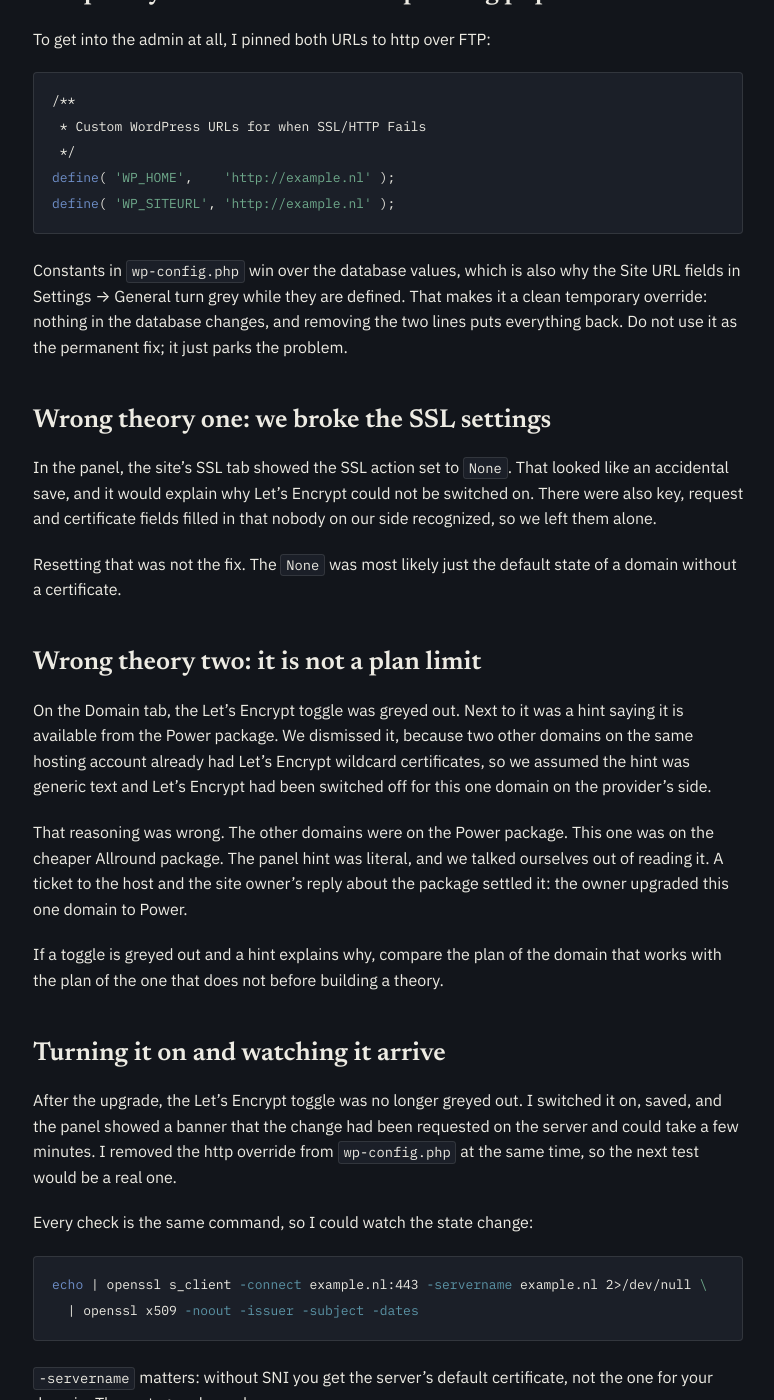
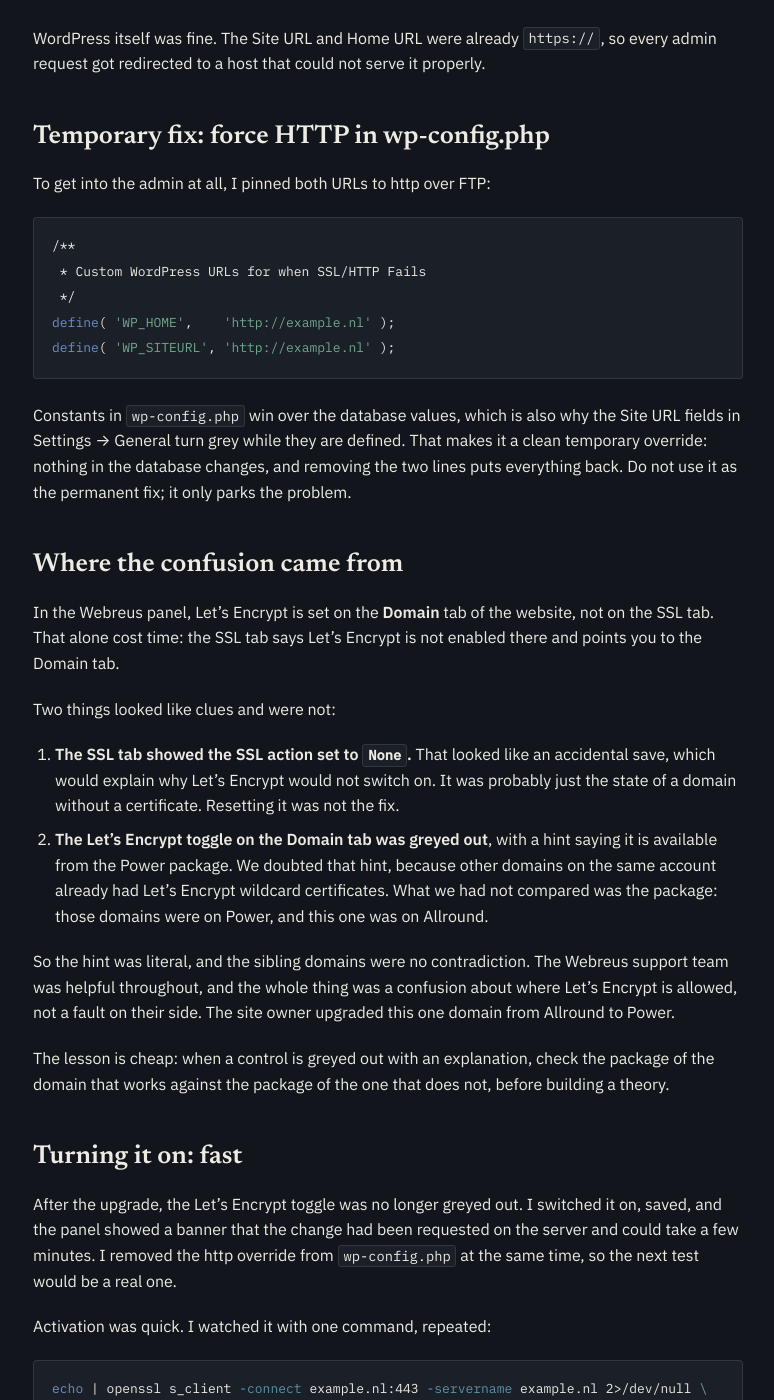
Before and after one commit to wpvillain/wpvillain.github.io, a Jekyll site: the page built from _posts/2026-11-11-shared-hosting-lets-encrypt-greyed-out-wp-config-http-override-openssl-check.markdown, in a window 1280 px wide and 1400 px high, scrolled down 814 px. Shown: the whole window, without its empty margins (95-869 px from the left). Built offline with Jekyll 4.4.1, drawn with Linux system fonts in a browser that asks for light colours; some of the changed text lies outside the part shown.

Commit message:
Rewrite Let's Encrypt post for Webreus users

````diff
--- a/_posts/2026-11-11-shared-hosting-lets-encrypt-greyed-out-wp-config-http-override-openssl-check.markdown
+++ b/_posts/2026-11-11-shared-hosting-lets-encrypt-greyed-out-wp-config-http-override-openssl-check.markdown
@@ -1,20 +1,22 @@
 ---
 layout: post
-title: "Let's Encrypt Greyed Out on Shared Hosting: A wp-config.php HTTP Override and an openssl Check"
+title: "Webreus Let's Encrypt Greyed Out? It Is a Power Package Feature (Plus a wp-config.php HTTP Override and an openssl Check)"
 date: 2026-11-11 11:00:00 +0700
 categories: wordpress hosting devops
-tags: [wordpress, ssl, letsencrypt, shared-hosting, wp-config, openssl, troubleshooting]
+tags: [wordpress, ssl, letsencrypt, webreus, shared-hosting, wp-config, openssl, troubleshooting]
 case_category: devops
 case_status: documented
 ---
 
-A fresh WordPress install on a shared host, set to https, and `/wp-admin/` returned the host's default 404 page. Not a WordPress error, not a certificate warning, just the wrong site. It took a day, two wrong theories and a package upgrade to get a valid certificate, and one `openssl` one-liner told us exactly where we stood at every step.
+A fresh WordPress install on shared hosting at Webreus.nl, the Dutch hoster, set to https, and `/wp-admin/` returned the server's default 404 page. Not a WordPress error, not a certificate warning, just the wrong site. The Let's Encrypt toggle in the panel was greyed out. It took a day of confusion over where Let's Encrypt is allowed before the answer turned out to be simple: it is part of the **Power** package, and this domain was on **Allround**. Once that was changed, the certificate arrived fast.
+
+If you run a site on Webreus.nl and the toggle will not switch on, this may save you the same detour. Domain details are anonymized below.
 
 ## Symptom: wp-admin hits the server's default page
 
-The domain had no certificate of its own yet. The panel's SSL option was on, but nothing had been issued, so the https request for the domain fell through to the server's default vhost. That is why it looked like a 404 and not a certificate error in the first place: the shared server answered with the default site.
+The domain had no certificate of its own yet. SSL was on in the panel, but nothing had been issued, so the https request for the domain fell through to the server's default vhost. That is why it looked like a 404 and not a certificate error: the shared server answered with a site that was not ours.
 
-WordPress itself was fine. The Site URL and Home URL were already `https://`, so every admin request got redirected to a host that could not serve it.
+WordPress itself was fine. The Site URL and Home URL were already `https://`, so every admin request got redirected to a host that could not serve it properly.
 
 ## Temporary fix: force HTTP in wp-config.php
 
@@ -28,27 +30,26 @@
 define( 'WP_SITEURL', 'http://example.nl' );
 ```
 
-Constants in `wp-config.php` win over the database values, which is also why the Site URL fields in Settings → General turn grey while they are defined. That makes it a clean temporary override: nothing in the database changes, and removing the two lines puts everything back. Do not use it as the permanent fix; it just parks the problem.
+Constants in `wp-config.php` win over the database values, which is also why the Site URL fields in Settings → General turn grey while they are defined. That makes it a clean temporary override: nothing in the database changes, and removing the two lines puts everything back. Do not use it as the permanent fix; it only parks the problem.
 
-## Wrong theory one: we broke the SSL settings
+## Where the confusion came from
 
-In the panel, the site's SSL tab showed the SSL action set to `None`. That looked like an accidental save, and it would explain why Let's Encrypt could not be switched on. There were also key, request and certificate fields filled in that nobody on our side recognized, so we left them alone.
+In the Webreus panel, Let's Encrypt is set on the **Domain** tab of the website, not on the SSL tab. That alone cost time: the SSL tab says Let's Encrypt is not enabled there and points you to the Domain tab.
 
-Resetting that was not the fix. The `None` was most likely just the default state of a domain without a certificate.
+Two things looked like clues and were not:
 
-## Wrong theory two: it is not a plan limit
+1. **The SSL tab showed the SSL action set to `None`.** That looked like an accidental save, which would explain why Let's Encrypt would not switch on. It was probably just the state of a domain without a certificate. Resetting it was not the fix.
+2. **The Let's Encrypt toggle on the Domain tab was greyed out**, with a hint saying it is available from the Power package. We doubted that hint, because other domains on the same account already had Let's Encrypt wildcard certificates. What we had not compared was the package: those domains were on Power, and this one was on Allround.
 
-On the Domain tab, the Let's Encrypt toggle was greyed out. Next to it was a hint saying it is available from the Power package. We dismissed it, because two other domains on the same hosting account already had Let's Encrypt wildcard certificates, so we assumed the hint was generic text and Let's Encrypt had been switched off for this one domain on the provider's side.
+So the hint was literal, and the sibling domains were no contradiction. The Webreus support team was helpful throughout, and the whole thing was a confusion about where Let's Encrypt is allowed, not a fault on their side. The site owner upgraded this one domain from Allround to Power.
 
-That reasoning was wrong. The other domains were on the Power package. This one was on the cheaper Allround package. The panel hint was literal, and we talked ourselves out of reading it. A ticket to the host and the site owner's reply about the package settled it: the owner upgraded this one domain to Power.
+The lesson is cheap: when a control is greyed out with an explanation, check the package of the domain that works against the package of the one that does not, before building a theory.
 
-If a toggle is greyed out and a hint explains why, compare the plan of the domain that works with the plan of the one that does not before building a theory.
-
-## Turning it on and watching it arrive
+## Turning it on: fast
 
 After the upgrade, the Let's Encrypt toggle was no longer greyed out. I switched it on, saved, and the panel showed a banner that the change had been requested on the server and could take a few minutes. I removed the http override from `wp-config.php` at the same time, so the next test would be a real one.
 
-Every check is the same command, so I could watch the state change:
+Activation was quick. I watched it with one command, repeated:
 
 ```bash
 echo | openssl s_client -connect example.nl:443 -servername example.nl 2>/dev/null \
@@ -57,11 +58,11 @@
 
 `-servername` matters: without SNI you get the server's default certificate, not the one for your domain. Three stages showed up:
 
-1. **The shared host certificate.** Issuer a commercial CA, subject the hosting company's own domain. No certificate for our domain yet. `curl -I https://example.nl/` failed with "no alternative certificate subject name matches".
+1. **The shared host certificate.** Subject the hosting company's own domain. No certificate for our domain yet, and `curl -I https://example.nl/` failed with "no alternative certificate subject name matches".
 2. **A connection reset.** `curl` returned "Recv failure: Connection reset by peer" and `openssl` printed "Could not find or decode certificate". This was the server reloading the vhost while it applied the change. It looks alarming, but it was progress.
 3. **The Let's Encrypt certificate.** Issuer Let's Encrypt, subject `*.example.nl` with `example.nl` in the alternative names, valid for 90 days.
 
-From saving the toggle to a certificate that verified took roughly ten to fifteen minutes. The reset stage was a few minutes of that.
+The whole sequence took a matter of minutes after saving, not hours. Do not panic at stage 2.
 
 ## Verify the way a browser would, without -k
 
@@ -79,17 +80,20 @@
 
 ## Clean up the override
 
-As soon as https worked, the override had no job left. In `wp-config.php` I commented the two `define()` lines out (deleting them is just as good), confirmed Settings → General showed `https://` for both URLs, and loaded the admin over https. The `/wp-admin/` request now redirected to https and landed on a working login page.
+As soon as https worked, the override had no job left. In `wp-config.php` I commented the two `define()` lines out (deleting them is just as good), confirmed Settings → General showed `https://` for both URLs, and loaded the admin over https.
 
 Final checklist:
 
 - `openssl s_client` shows a Let's Encrypt issuer and your domain in the subject or SAN.
 - `curl -I` over https returns 200 without `-k`.
-- `WP_HOME` and `WP_SITEURL` are removed from `wp-config.php`.
+- `WP_HOME` and `WP_SITEURL` are removed or commented out in `wp-config.php`.
 - Site URL and Home URL both read `https://` in Settings → General.
 - Check the browser console for mixed content on a page with images.
-- Close the support ticket, the problem is gone.
+- Close the support ticket if you opened one.
 
-## What I would do next time
+## Short version for Webreus users
 
-Read the hint next to a greyed-out control first, and compare it against the plan the working domains are on. Keep the http override in `wp-config.php` as a short-lived escape hatch with a comment that says when it can go. And keep that one `openssl s_client` command handy: it shows you what the server is actually serving, not what the panel says it should be.
+- Let's Encrypt is switched on in the **Domain** tab of the website, with the SSL toggle on.
+- It needs the **Power** package. On Allround the toggle is greyed out.
+- After saving, wait a few minutes. A connection reset in between is normal.
+- Check with `openssl s_client`, not with the panel's say-so, and keep the http override in `wp-config.php` only until it works.
````
